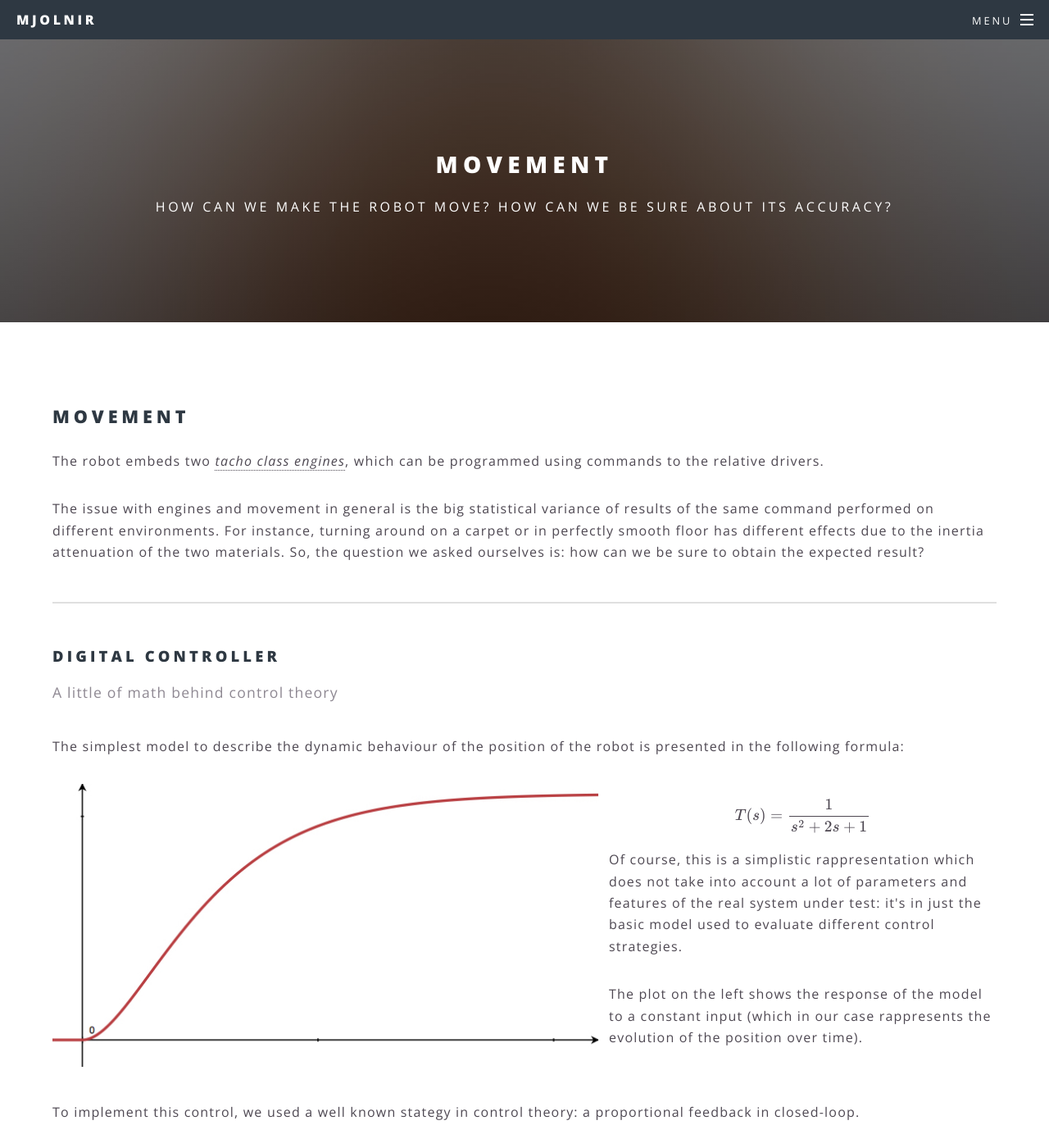
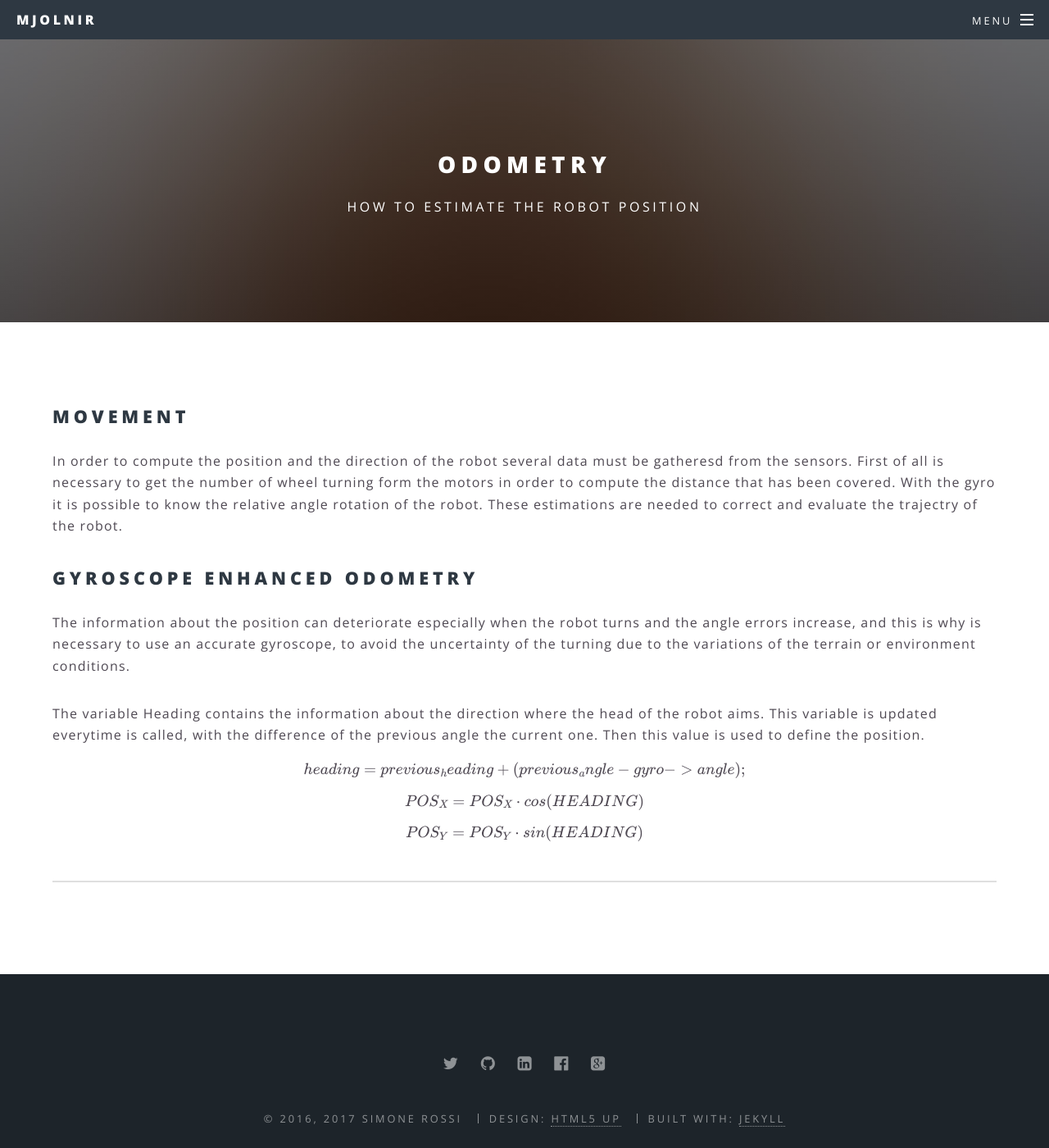
Before and after one commit to srossi93/ev3_robot, a Jekyll site: the page built from docs/odometry.html, in a window 1280 px wide and 1400 px high. Shown: the whole window at 82% size. Built offline with Jekyll 4.4.1, drawn with Linux system fonts in a browser that asks for light colours; formulas are drawn with MathJax 3; some of the changed text lies outside the part shown.

Commit message:
odometry

```diff
--- a/docs/odometry.html
+++ b/docs/odometry.html
@@ -1,51 +1,20 @@
 ---
 layout: page
-title: Movement
-subtitle: How can we make the robot move? How can we be sure about its accuracy?
+title: Odometry
+subtitle: How to estimate the robot position
 ---
 			<section>
 				<h2>Movement</h2>
-        <p>The robot embeds two <em><a href="http://www.ev3dev.org/docs/drivers/tacho-motor-class/">tacho class engines</a></em>,
-          which can be programmed using commands to the relative drivers. </p>
-        <p>The issue with engines and movement in general is the big statistical variance
-          of results of the same command performed on different environments. For instance,
-          turning around on a carpet or in perfectly smooth floor has different effects due
-          to the inertia attenuation of the two materials. So, the question we asked ourselves
-          is: how can we be sure to obtain the expected result?
-        </p>
-				<hr />
-				<header>
-					<h3>Digital controller</h3>
-					<p>A little of math behind control theory</p>
-				</header>
-				<p>The simplest model to describe the dynamic behaviour of the position of
-          the robot is presented in the following formula:</p>
-          <div class="box alt">
-            <div class="row uniform 50%">
-          <div class="7u"><span class="image fit"><img src="images/dc_engine.jpg" alt="" /></span></div>
-          <div class="5u"><span class="image fit"> $$ T(s) = \dfrac{1}{s^2+2s+1} $$
-            <p>Of course, this is a simplistic rappresentation which does not take into account a lot
-              of parameters and features of the real system under test: it's in just the basic
-              model used to evaluate different control strategies.</p><p> The plot on the left shows the
-              response of the model to a constant input (which in our case rappresents the evolution of
-              the position over time).
-             </p>
-           </span></div>
-          </div></div>
-          <p>To implement this control, we used a well known stategy in control theory: a proportional
-            feedback in closed-loop.
-            <center><div class="5u"><span class="image fit"><img src="images/closed_loop.png" alt="" /></span></div></center>
-            This structure, since it doesn't add zeros or poles, for positive value of K, the system is always observable,
-            controllable and stable. In fact, if a system defined by a transfer function
-            $$ T(s) = \dfrac{1}{\prod_{i=0} ^ n (s-z_i)} $$
-            using proportional controller, the complete system is stable
-            $$ H(s) = \dfrac{K T(s)}{1+K T(s)} $$
-          </p>
-          <p>In our implemetation, we simply choose K = 1 (i.e. the engine is driven by the error itself).</p>
+        <p>In order to compute the position and the direction of the robot several data must be gatheresd from the sensors. First of all is necessary to get the number of wheel turning form the motors in order to compute the distance that has been covered. With the gyro it is possible to know the relative angle rotation of the robot. These estimations are needed to correct and evaluate the trajectry of the robot. </p>
+				<h2>Gyroscope Enhanced Odometry </h2>
 
-				<header>
-					<h4>Implementation</h4>
-					<p>Lorem ipsum dolor sit amet nullam id egestas urna aliquam</p>
-				</header>
-				<p>Nunc lacinia ante nunc ac lobortis. Interdum adipiscing gravida odio porttitor sem non mi integer non faucibus ornare mi ut ante amet placerat aliquet. Volutpat eu sed ante lacinia sapien lorem accumsan varius montes viverra nibh in adipiscing blandit tempus accumsan.</p>
-				<hr />
+	<p> The information about the position can deteriorate especially when the robot turns and the angle errors increase, and this is why is necessary to use an accurate gyroscope, to avoid the uncertainty of the turning due to the variations of the terrain or environment conditions.  </p>
+	<p> The variable Heading contains the information about the direction where the head of the robot aims. This variable is updated everytime is called, with the difference of the previous angle the current one. Then this value is used to define the position.
+				$$ heading = previous_heading + (previous_angle - gyro->angle); $$
+				$$ POS_X = POS_X \cdot cos(HEADING) $$
+    				$$ POS_Y = POS_Y \cdot sin(HEADING) $$
+
+  </p>
+			<hr />
+
+			</section>
```
